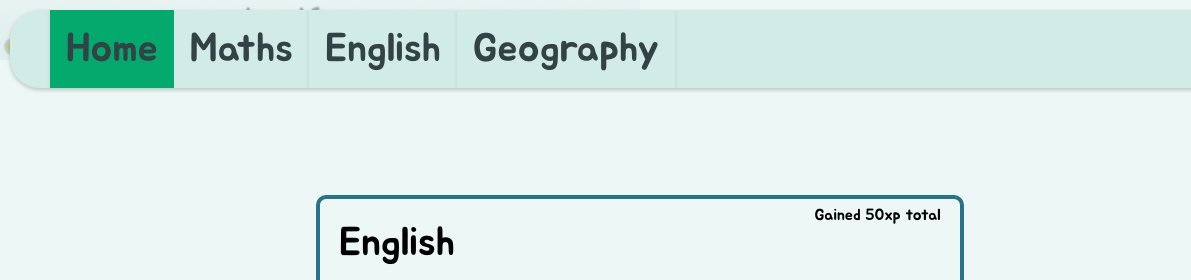
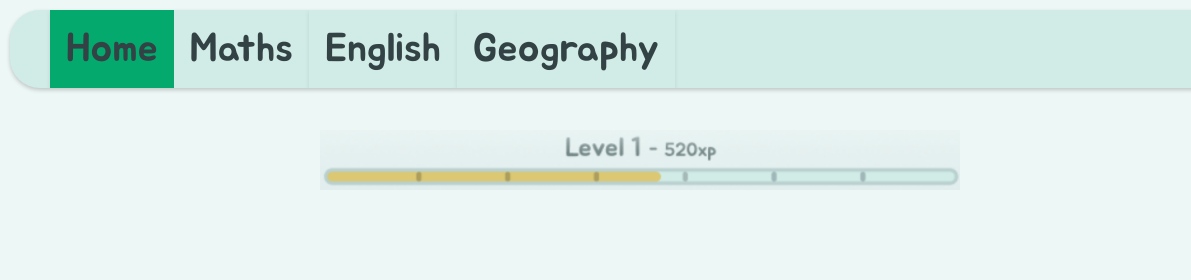
Before and after one commit to NojusMat/Hackajam, a plain HTML site: page index.html in a window 1280 px wide. Shown: the top 280 px of the page, 0-1191 px from the left. Drawn offline with Linux system fonts and the light colour scheme.

Commit message:
aligned level bar

```diff
--- a/index.html
+++ b/index.html
@@ -24,7 +24,7 @@
 
   </ul>
 
-  <img id="level" src="Screenshot 2023-03-29 155924.png"/>
+  <img id="level" src="Screenshot 2023-03-29 155924.png"></img>
   <div id="subjectsBox">
 
   </div>
--- a/styles.css
+++ b/styles.css
@@ -208,7 +208,7 @@ li a:hover:not(.active) {
 }
 
 #level {
+  display: block;
+  margin: 130px auto auto auto;
   width: 50%;
-  margin: auto auto auto;
-
 }
```
